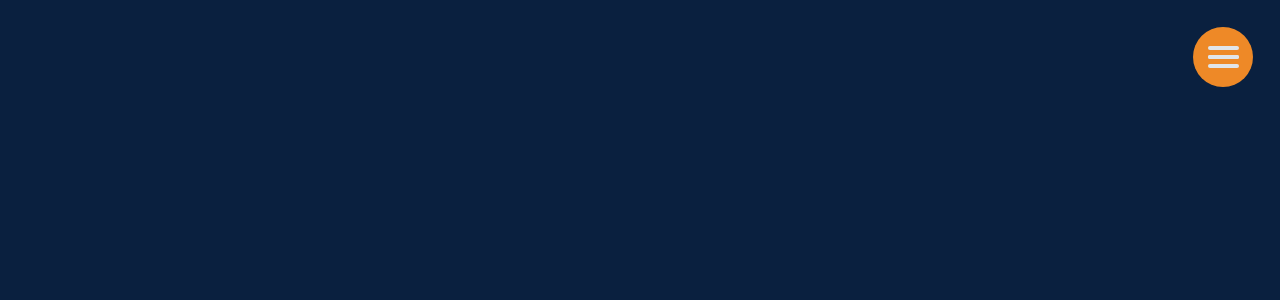
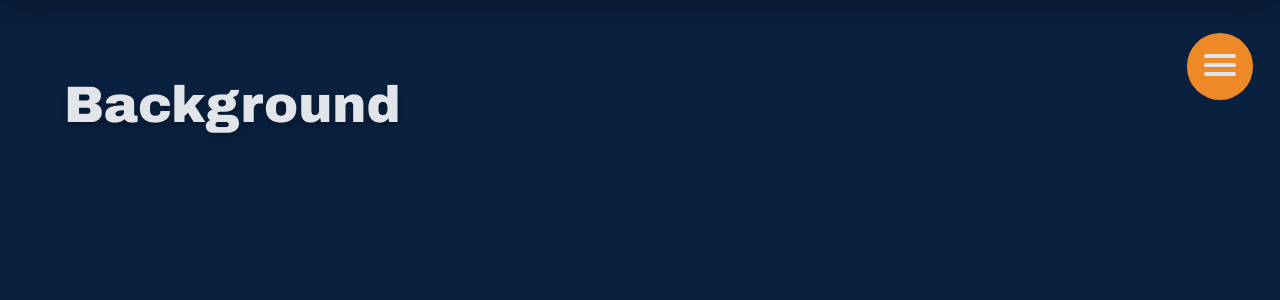
Before and after one commit to Danielle-P/danielle-p.github.io, a Jekyll site: the page built from background/index.html, in a window 1280 px wide. Shown: the top 300 px of the page. Built offline with Jekyll 4.4.1, drawn with Linux system fonts in a browser that asks for light colours.

Commit message:
Updates nav transitions, includes profile photo, global page styling

```diff
--- a/_layouts/base.html
+++ b/_layouts/base.html
@@ -3,6 +3,7 @@
 
 <head>
   <title>Danielle Parkinson</title>
+  <link rel="shortcut icon" href="/images/favicon.ico" type="image/x-icon">
   <link href="https://fonts.googleapis.com/css?family=Archivo+Black|Archivo:400,700" rel="stylesheet">
   <link rel="stylesheet" type="text/css" href="/assets/main.css">
   <meta charset="UTF-8">
@@ -12,8 +13,8 @@
   <script defer src="/scripts/base.js"></script>
 </head>
 
-<body>
-  {{ content }}
-</body>
+<!-- <body> -->
+{{ content }}
+<!-- </body> -->
 
 </html>
--- a/_layouts/page.html
+++ b/_layouts/page.html
@@ -5,18 +5,17 @@
 <div class="navigation">
   <button class="nav-button">
     <div class="nav-icon">
-      <span></span>
-      <span></span>
-      <span></span>
-      <span></span>
+      <span id="icon-top"></span>
+      <span id="icon-middle"></span>
+      <span id="icon-bottom"></span>
     </div>
   </button>
 
   <div class="nav-panel">
     <ul>
       <li><a href="/background/">Background</a></li>
+      <li><a href="/projects/">Projects</a></li>
       <li><a href="/design/">Design Process</a></li>
-      <li><a href="/projects/">Projects</a></li>
       <li><a href="/contact/">Get in Touch</a></li>
     </ul>
   </div>
--- a/_sass/_base.sass
+++ b/_sass/_base.sass
@@ -25,6 +25,7 @@
 h1
   font-family: $header-font
   font-size: 3.2em
+  text-shadow: 0 1px 2px rgba(0,0,0,0.2), 0 5px 10px rgba(0,0,0,0.2)
 
 h2
   font-family: $content-font
@@ -43,6 +44,7 @@
   &:hover
     color: $hover-highlight
     transition: .2s ease
+
   &:active
     color: $hover-highlight
 
@@ -58,35 +60,21 @@
     background: $hover-highlight
 
 // Navigation
-.navigation
-  display: flex
-  justify-content: flex-end
-
 .nav-button
-  width: 60px
-  height: 60px
-  margin: 2em
+  position: fixed
+  right: 0
+  width: 5em
+  height: 5em
+  margin: 2.5em 2em
   border-radius: 50%
   z-index: 2
 
-=transition-ease($speed: 0.5s)
-  -webkit-transition: transform $speed ease-in-out
-  -moz-transition: transform $speed ease-in-out
-  -o-transition: transform $speed ease-in-out
-  transition: transform $speed ease-in-out
-
-=transform-icon
-  -webkit-transform: rotate(0deg)
-  -moz-transform: rotate(0deg)
-  -o-transform: rotate(0deg)
-  transform: rotate(0deg)
-
 .nav-icon
-  width: 65%
-  height: 50%
+  width: 60%
+  height: 2.5em
   margin: 0 auto
-  +transform-icon
-  +transition-ease(0.5s)
+  +transform-rotate
+  +transition-transform-ease(0.5s)
 
   span
     display: block
@@ -95,63 +83,73 @@
     width: 100%
     background: $text
     border-radius: 10px
-    left: 0
-    +transform-icon
-    +transition-ease(0.25s)
+    //left: 0
+    +transform-rotate
+    +transition-transform-ease(0.25s)
 
-  span:nth-child(1)
+  span#icon-top
     top: 4px
 
-  span:nth-child(2),
-  span:nth-child(3)
+  span#icon-middle
     top: 13px
 
-  span:nth-child(4)
+  span#icon-bottom
     top: 22px
 
-  &.open span:nth-child(1)
+  &.open span#icon-top
+    top: 6px
+    left: 34%
+    width: 80%
+    +transform-rotate(rotate(45deg))
+
+  &.open span#icon-middle
+    top: 6px
+    left: -16%
+    width: 80%
+    +transform-rotate(rotate(-45deg))
+
+  &.open span#icon-bottom
     top: 10px
-    width: 0%
-    left: 50%
-
-  &.open span:nth-child(2)
-    -webkit-transform: rotate(45deg)
-    -moz-transform: rotate(45deg)
-    -o-transform: rotate(45deg)
-    transform: rotate(45deg)
-
-  &.open span:nth-child(3)
-    -webkit-transform: rotate(-45deg)
-    -moz-transform: rotate(-45deg)
-    -o-transform: rotate(-45deg)
-    transform: rotate(-45deg)
-
-  &.open span:nth-child(4)
-    top: 10px
-    width: 0%
-    left: 50%
+    +transform-rotate(rotate(90deg))
 
 .nav-panel
-  display: block
+  display: flex
   position: absolute
+  width: 100%
+  height: 110px
   top: -110px
-  height: 110px
-  width: 100%
-  background: rgba(255,255,255,0.23)
-  transition: all .3s ease-in-out
+  background: rgba(35,55,83,.95)
+  box-shadow: 0 3px 32px rgba(0,0,0,.4)
+  align-items: center
+  +transition-ease(.3s)
 
   ul
     display: flex
+    flex-direction: row
     width: 100%
-    flex-direction: row
     justify-content: space-evenly
-    padding: 2.6em 8em 2.6em 4em
+    padding: 0 8em 0 4em
     text-decoration: none
     list-style: none
     font-size: 1.1em
 
 .nav-panel.show
   top: 0
+
+.profile-photo
+  border-radius: 50%
+  width: 8em
+  height: auto
+  margin: 2em
+  -webkit-filter: grayscale(50%)
+  filter: grayscale(50%)
+
+#landing-content,
+#background-content,
+#projects-content,
+#design-content,
+#contact-content
+  padding: 5em 4em
 
 #landing-content
   height: 100%
@@ -165,11 +163,37 @@
   h1, h2
     padding-bottom: 0.8em
     display: flex
+    +fade-on-load(1s)
 
   .homepage-menu
     display: flex
     width: 100%
     flex-direction: row
     justify-content: space-between
-    padding: 5em 10em 0
+    padding: 5em 10em 3em
     font-size: 1.1em
+    +fade-on-load(2s)
+
+  @keyframes fadein
+    from
+      opacity: 0
+    to
+      opacity: 1
+
+  @-moz-keyframes fadein /* Firefox */
+    from
+      opacity: 0
+    to
+      opacity: 1
+
+  @-webkit-keyframes fadein /* Safari and Chrome */
+    from
+      opacity: 0
+    to
+      opacity: 1
+
+  @-o-keyframes fadein /* Opera */
+    from
+      opacity: 0
+    to
+      opacity: 1
--- /dev/null
+++ b/_sass/_mixins.sass
@@ -0,0 +1,23 @@
+=transition-ease($speed: 0.25s)
+  -webkit-transition: $speed ease-in-out
+  -moz-transition: $speed ease-in-out
+  -o-transition: $speed ease-in-out
+  transition: $speed ease-in-out
+
+=transition-transform-ease($speed: 0.5s)
+  -webkit-transition: transform $speed ease-in-out
+  -moz-transition: transform $speed ease-in-out
+  -o-transition: transform $speed ease-in-out
+  transition: transform $speed ease-in-out
+
+=transform-rotate($rotate: rotate(0deg))
+  -webkit-transform: $rotate
+  -moz-transform: $rotate
+  -o-transform: $rotate
+  transform: $rotate
+
+=fade-on-load($speed: 1s)
+  animation: fadein $speed
+  -moz-animation: fadein $speed
+  -webkit-animation: fadein $speed
+  -o-animation: fadein $speed
--- a/assets/main.sass
+++ b/assets/main.sass
@@ -3,5 +3,6 @@
 
 @import 'reset'
 @import 'variables'
+@import 'mixins'
 @import 'base'
 @import 'responsive'
--- a/background/index.html
+++ b/background/index.html
@@ -1,3 +1,7 @@
 ---
 layout: page
 ---
+
+<div id="background-content">
+  <h1>Background</h1>
+</div>
--- a/index.html
+++ b/index.html
@@ -3,12 +3,13 @@
 ---
 
 <div id="landing-content">
+  <img class="profile-photo" src="/images/profile-photo.jpg" alt="My profile photo" />
   <h1>Danielle Parkinson</h1>
-  <h2>Senior UX Designer based in Leeds </h2>
+  <h2>UX Designer based in Leeds </h2>
   <ul class="homepage-menu">
     <li><a href="/background/">Background</a></li>
+    <li><a href="/projects/">Projects</a></li>
     <li><a href="/design/">Design Process</a></li>
-    <li><a href="/projects/">Projects</a></li>
     <li><a href="/contact/">Get in Touch</a></li>
   </ul>
 </div>
```
Also changed, not shown: images/favicon.ico (added).
